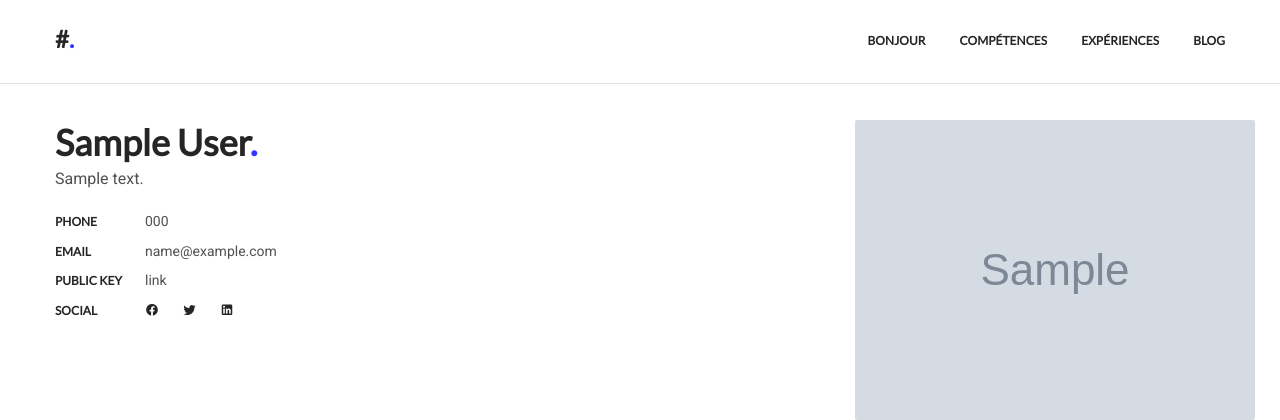
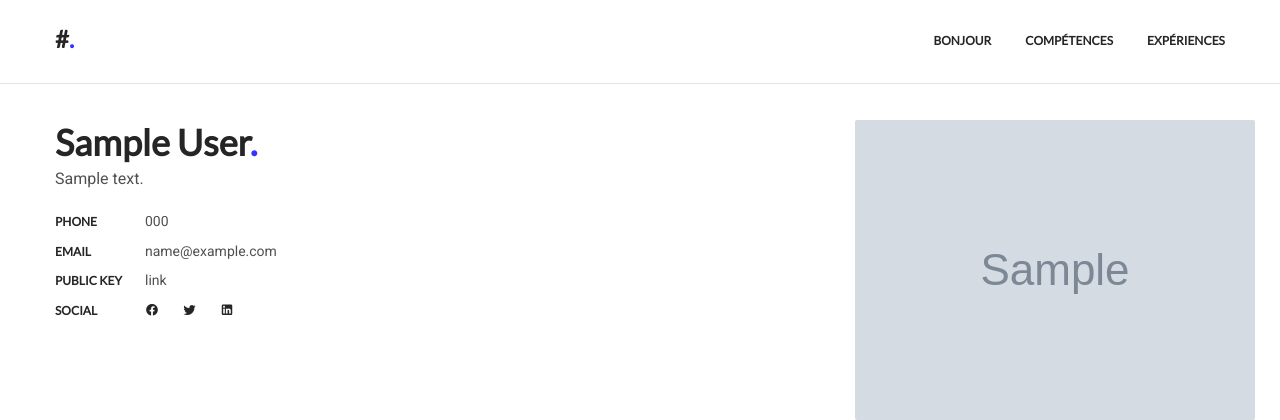
Before and after one commit to ggekos/ggekos.com, a Symfony app: template templates/ggekos/index.html.twig in a window 1280 px wide. Shown: the top 420 px of the page. Run offline with Twig, Linux system fonts and the light colour scheme; the template is opened without the code that fills it: most values are stand-ins (such as "Sample title", 1, 10 or a date in 2020); grey boxes marked "Sample" are stand-in pictures; data that the repository does not hold is empty; some libraries are stand-ins or nearby versions.

Commit message:
hide blog

```diff
--- a/templates/ggekos/index.html.twig
+++ b/templates/ggekos/index.html.twig
@@ -24,7 +24,7 @@
                         <li><a href="#hello">Bonjour</a></li>
                         <li><a href="#skills">Compétences</a></li>
                         <li><a href="#experience">Expériences</a></li>
-                        <li><a href="{{ path('blogList') }}">Blog</a></li>
+                        {# <li><a href="{{ path('blogList') }}">Blog</a></li> #}
                     </ul>
                 </div>
             </div>
```
